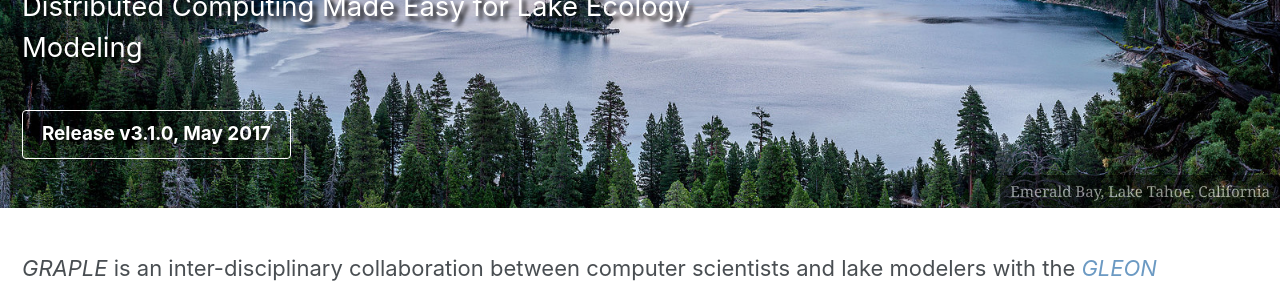
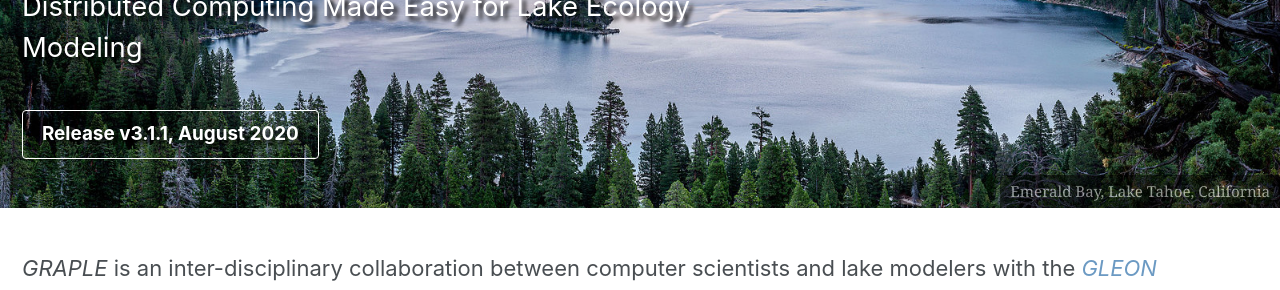
Before and after one commit to GRAPLE/graple.github.io, a Jekyll site: the page built from _pages/home.md, in a window 1280 px wide. Shown: the part 258-548 px from the top of the page. Built offline with Jekyll 4.4.1, drawn with Linux system fonts in a browser that asks for light colours.

Commit message:
Update for Release v3.1.1

```diff
--- a/_pages/home.md
+++ b/_pages/home.md
@@ -4,10 +4,10 @@ title: "GRAPLE"
 header:
   overlay_color: "#5e616c"
   overlay_image: /assets/images/header.jpg
-  cta_label: "Release v3.1.0, May 2017"
+  cta_label: "Release v3.1.1, August 2020"
   caption: "Emerald Bay, Lake Tahoe, California"
 excerpt: 'Distributed Computing Made Easy for Lake Ecology Modeling<br /><br />
-<a href="graple-v3.1.0-released/" class="btn btn--light-outline btn--small">Release v3.1.0, May 2017</a>'
+<a href="graple-v3.1.1-released/" class="btn btn--light-outline btn--small">Release v3.1.1, August 2020</a>'
 ---
 *GRAPLE* is an inter-disciplinary collaboration between computer scientists and lake modelers with the *[GLEON] Research and [PRAGMA] Lake Expedition*.
 
```
